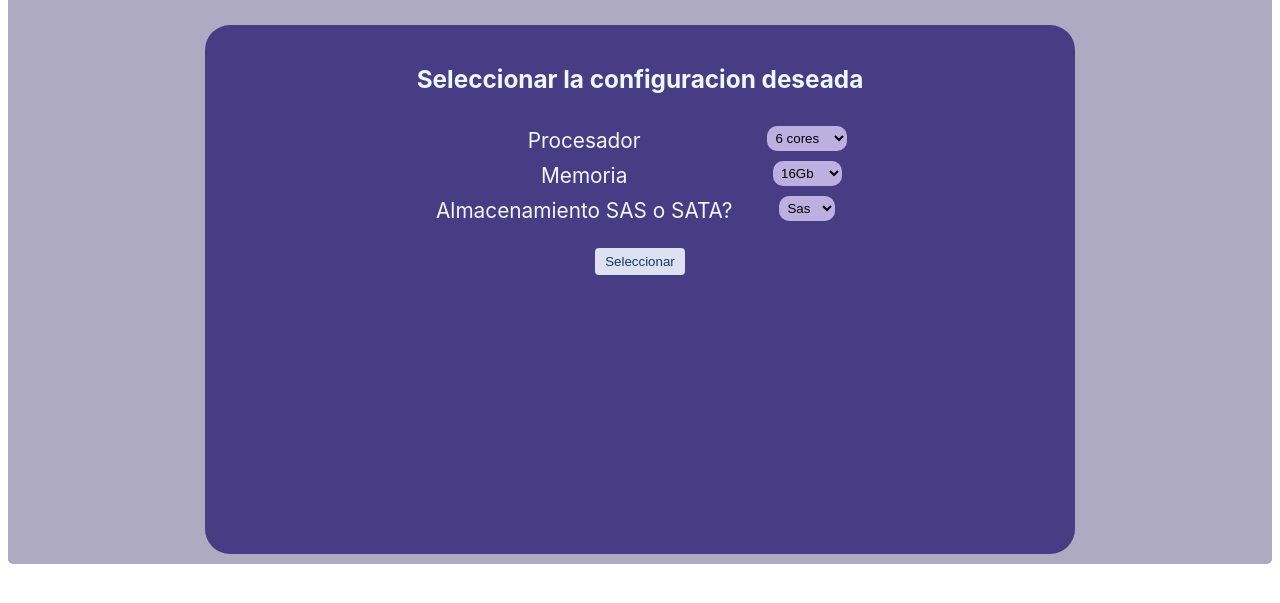
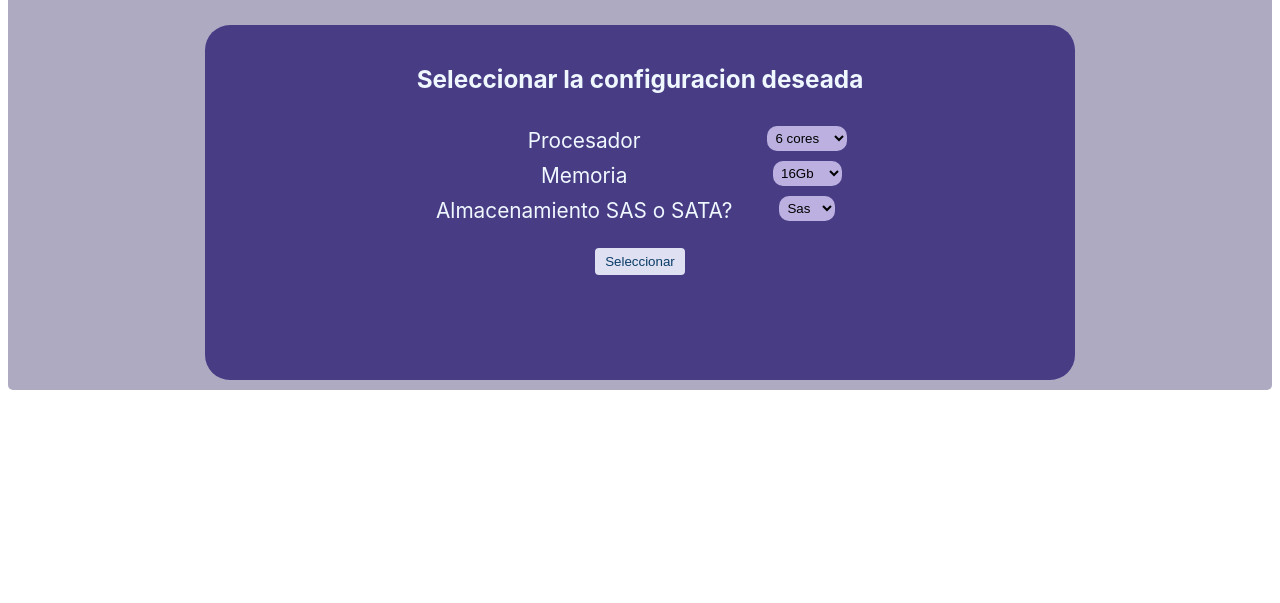
Before and after one commit to nicolasgamezfadiga/javaScript, a plain HTML site: page index.html in a window 1280 px wide. Shown: the part 107-710 px from the top of the page. Drawn offline with Linux system fonts and the light colour scheme.

Commit message:
prueba111

```diff
--- a/css/estilos.css
+++ b/css/estilos.css
@@ -62,7 +62,7 @@ margin: 5%;
     background: rgb(72, 61, 133);
     margin-left: 15%;
     margin-right: 15%;
-    padding-bottom: 15%;
+
     justify-content: center;
     display: flex;
     text-align: center;
```
